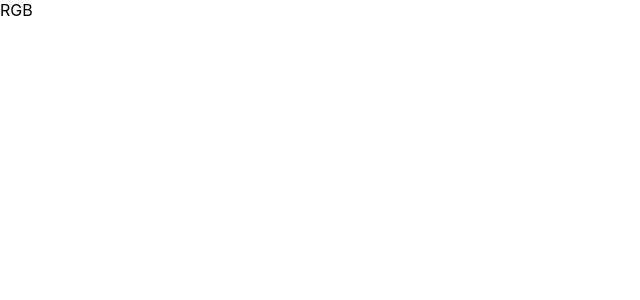
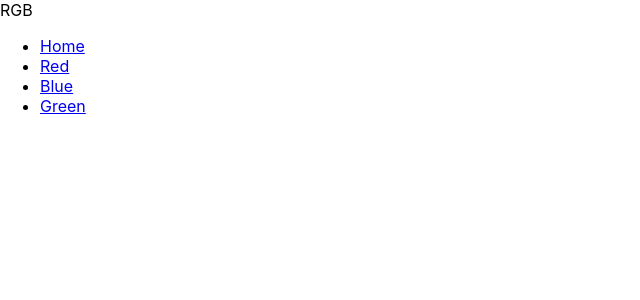
Before and after one commit to haroldjean01/color-router-scratch, a React (Create React App) app: page / in a window 1280 px wide. Shown: the top 300 px of the page, without its empty margins (0-640 px from the left). Built offline with nearby package versions, Linux system fonts and the light colour scheme.

Commit message:
added ul li links to RGB page

```diff
--- a/src/components/NotFound.js
+++ b/src/components/NotFound.js
@@ -1,3 +1,3 @@
 export default function NotFound() {
-    return <img src="https://http.cat/404" />;
+  return <img src="https://http.cat/404" />;
 }
--- a/src/components/RGB/RGB.js
+++ b/src/components/RGB/RGB.js
@@ -1,7 +1,25 @@
-import React from 'react'
+import React from 'react';
 
 export default function RGB() {
   return (
-    <div>RGB</div>
-  )
+    <nav className="nav-wrapper yellow">
+      <div className="container">
+        <a className="rgb">RGB</a>
+        <ul>
+          <li>
+            <a href="/">Home</a>
+          </li>
+          <li>
+            <a href="/red">Red</a>
+          </li>
+          <li>
+            <a href="/blue">Blue</a>
+          </li>
+          <li>
+            <a href="/green">Green</a>
+          </li>
+        </ul>
+      </div>
+    </nav>
+  );
 }
--- a/src/index.js
+++ b/src/index.js
@@ -9,7 +9,7 @@ const root = ReactDOM.createRoot(document.getElementById('root'));
 root.render(
   <React.StrictMode>
     <Route>
-    <App />
+      <App />
     </Route>
   </React.StrictMode>
 );
```
Also changed, not shown: src/App.js (+6 -6 lines), src/components/Blue.js (+5 -3 lines), src/components/Green.js (+5 -3 lines), src/components/Red.js (+5 -3 lines).
